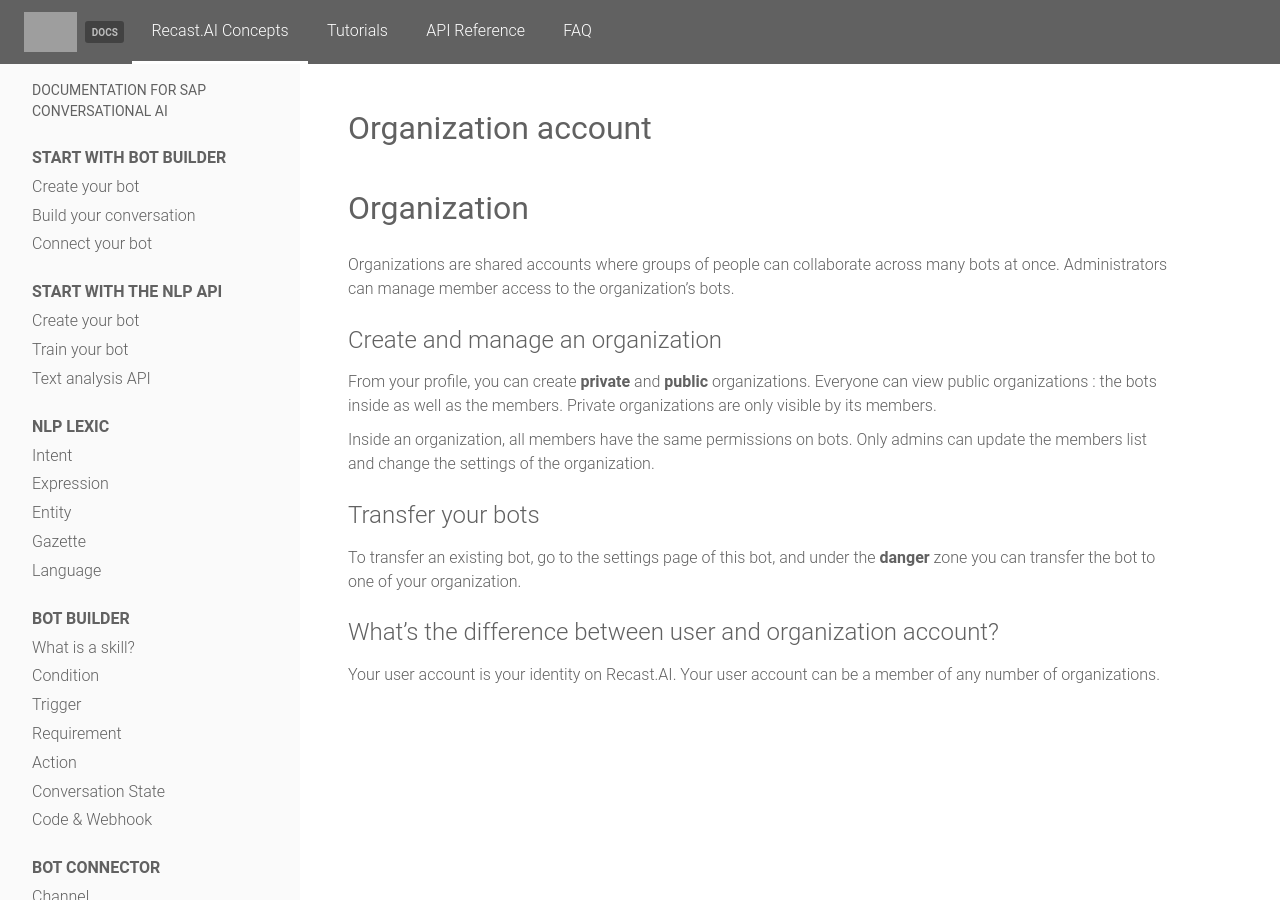
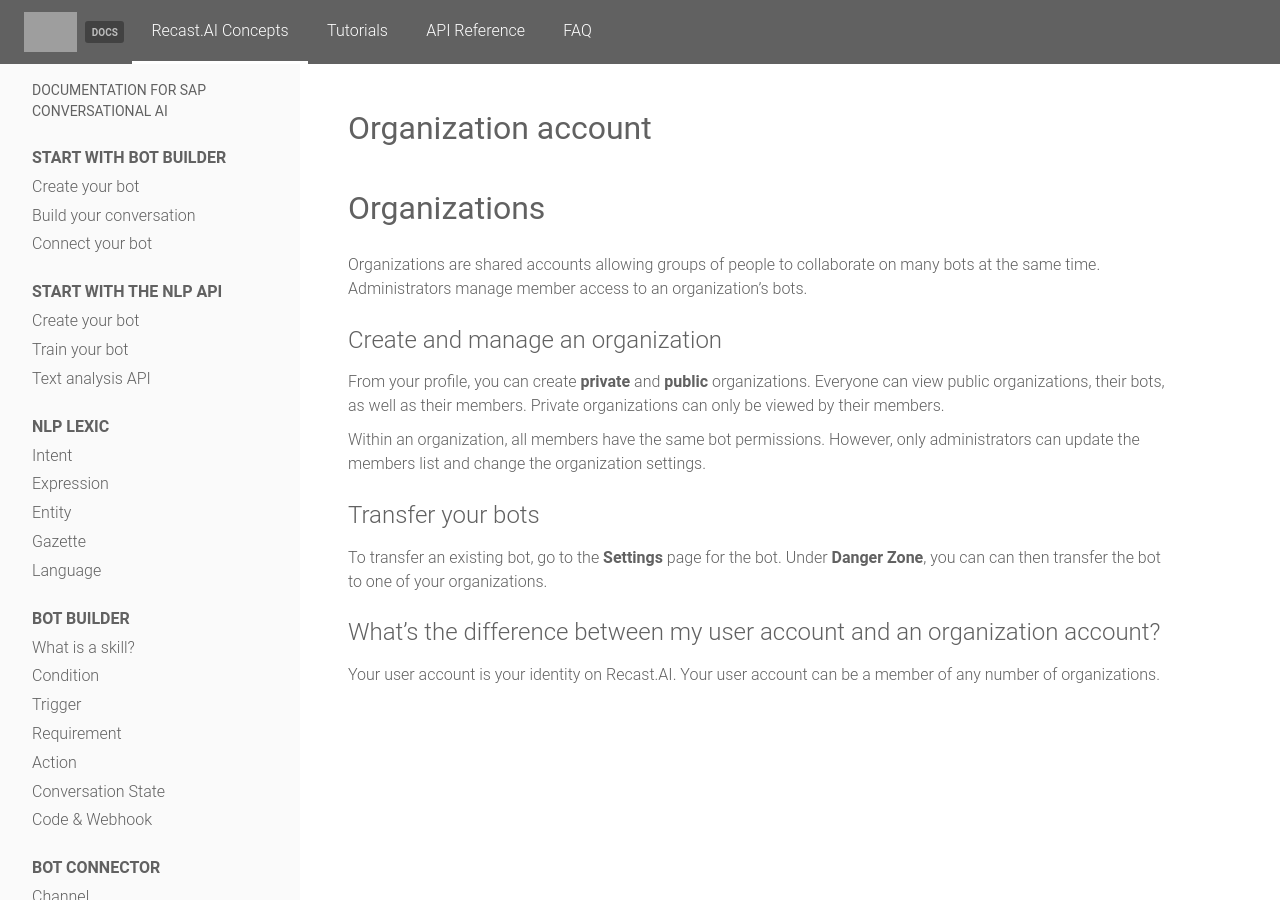
Before and after one commit to SAP-archive/docs, a Jekyll site: the page built from concepts/collaboration/organisation.md, in a window 1280 px wide and 900 px high. Built offline with Jekyll 4.4.1, drawn with Linux system fonts in a browser that asks for light colours; nearby versions of some CDN libraries; a style sheet for code colours, icons or effects is not loaded; grey boxes are pictures that could not be loaded.

Commit message:
Update organisation.md

```diff
--- a/concepts/collaboration/organisation.md
+++ b/concepts/collaboration/organisation.md
@@ -4,20 +4,20 @@
 permalink: /concepts/organization-account
 ---
 
-# Organization
+# Organizations
 
-Organizations are shared accounts where groups of people can collaborate across many bots at once. Administrators can manage member access to the organization's bots.
+Organizations are shared accounts allowing groups of people to collaborate on many bots at the same time. Administrators manage member access to an organization's bots.
 
 ## Create and manage an organization
 
-From your profile, you can create **private** and **public** organizations. Everyone can view public organizations : the bots inside as well as the members. Private organizations are only visible by its members.
+From your profile, you can create **private** and **public** organizations. Everyone can view public organizations, their bots, as well as their members. Private organizations can only be viewed by their members.
 
-Inside an organization, all members have the same permissions on bots. Only admins can update the members list and change the settings of the organization.
+Within an organization, all members have the same bot permissions. However, only administrators can update the members list and change the organization settings.
 
 ## Transfer your bots
 
-To transfer an existing bot, go to the settings page of this bot, and under the **danger** zone you can transfer the bot to one of your organization.
+To transfer an existing bot, go to the **Settings** page for the bot. Under **Danger Zone**, you can can then transfer the bot to one of your organizations.
 
-## What's the difference between user and organization account?
+## What's the difference between my user account and an organization account?
 
 Your user account is your identity on Recast.AI. Your user account can be a member of any number of organizations.
```
